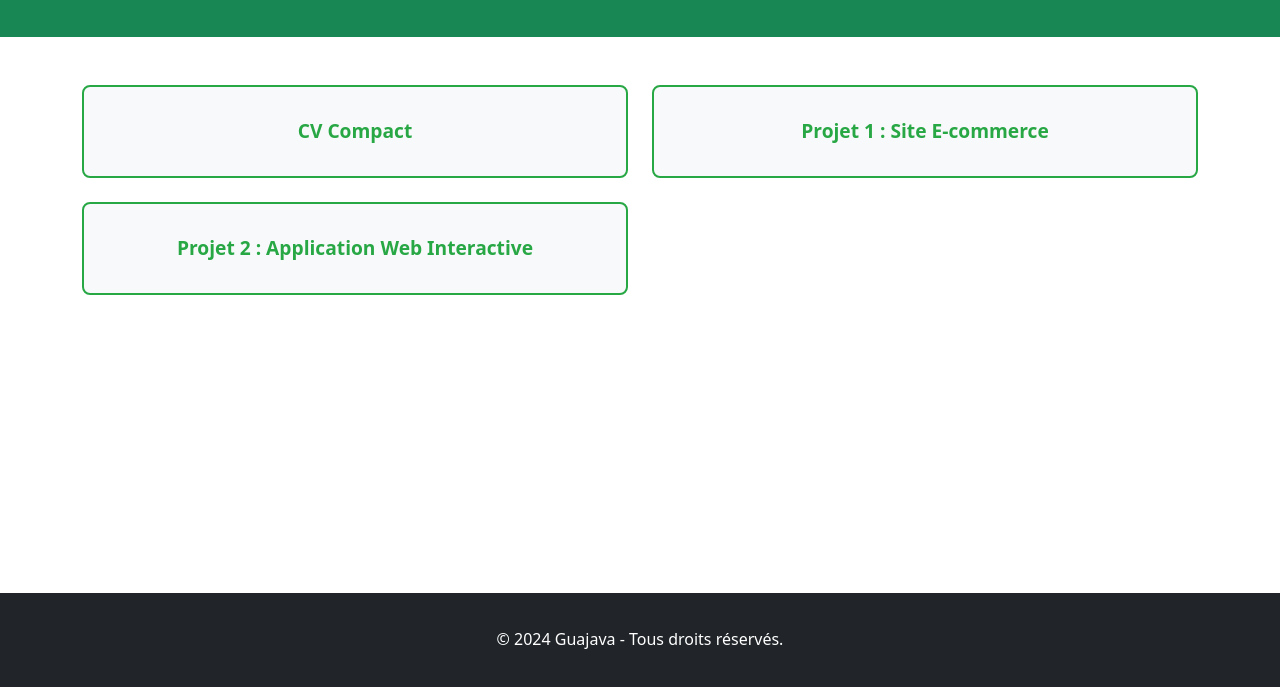
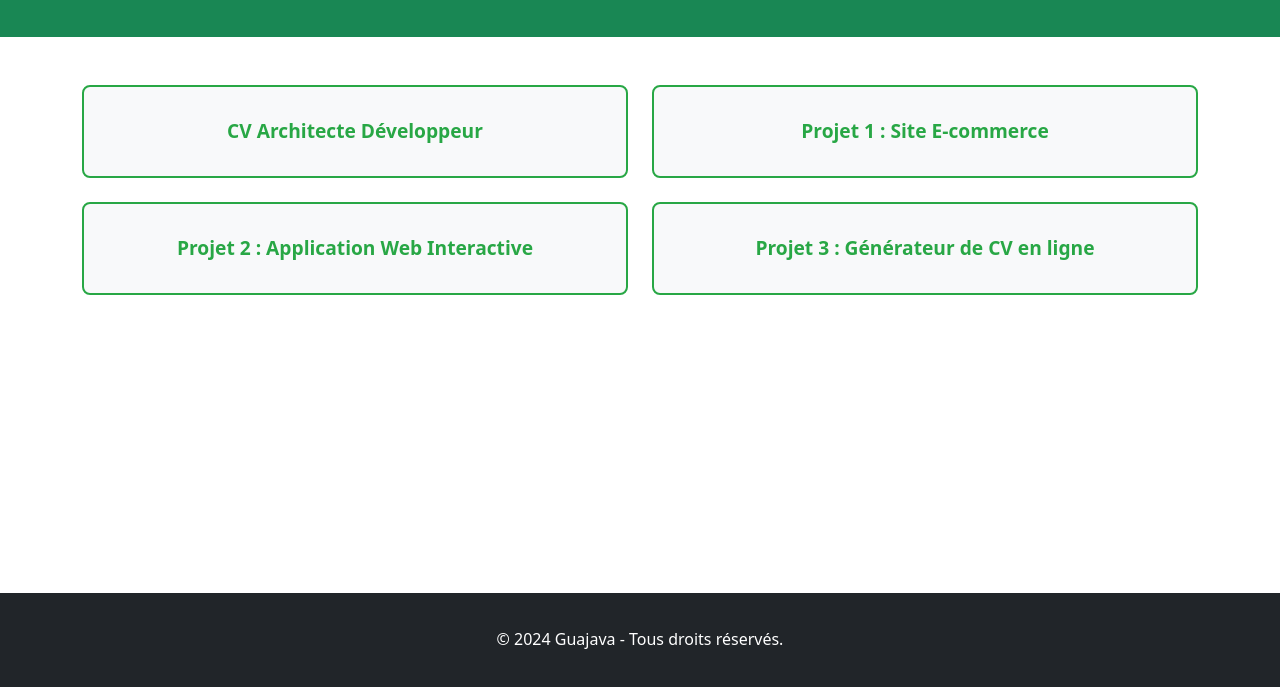
Before and after one commit to xconix/guajava-site, a website built with webpack: page index.html in a window 1280 px wide. Shown: the part 107-794 px from the top of the page. Built offline with nearby package versions, Linux system fonts and the light colour scheme.

Commit message:
Ajout de projet

```diff
--- a/index.html
+++ b/index.html
@@ -94,7 +94,7 @@
         <div class="col-12 col-md-6">
           <a href="https://www.cv.guajava.site" target="_blank" class="text-decoration-none">
             <div class="portfolio-item">
-              CV Compact
+              CV Architecte Développeur
             </div>
           </a>
         </div>
@@ -129,7 +129,13 @@
             </div>
           </a>
         </div>
-
+        <div class="col-12 col-md-6">
+          <a href="https://jsonresume.guajace.site/" target="_blank" class="text-decoration-none">
+            <div class="portfolio-item">
+              Projet 3 : Générateur de CV en ligne
+            </div>
+          </a>
+        </div>
         <!-- Lien vers le site 3 -->
         <!-- <div class="col-12 col-md-6">
           <a href="https://www.example3.com" target="_blank" class="text-decoration-none">
```
